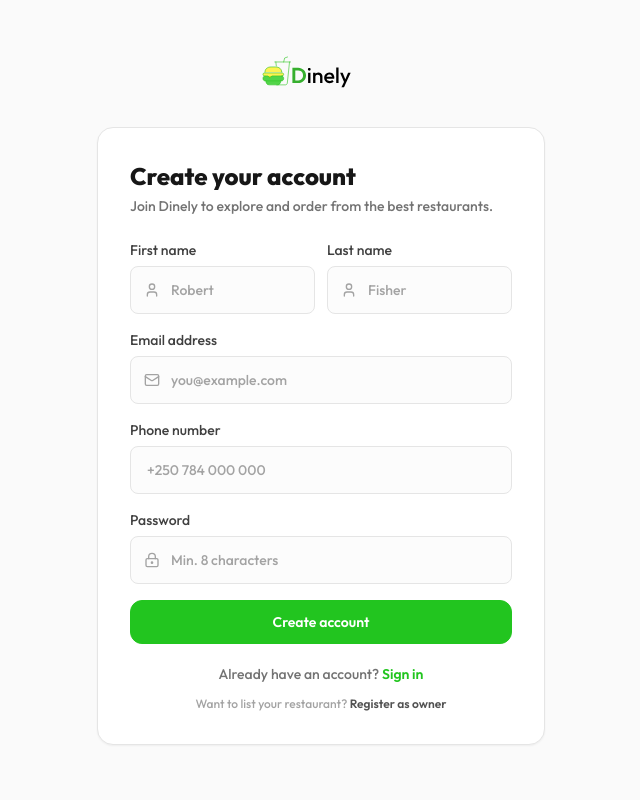
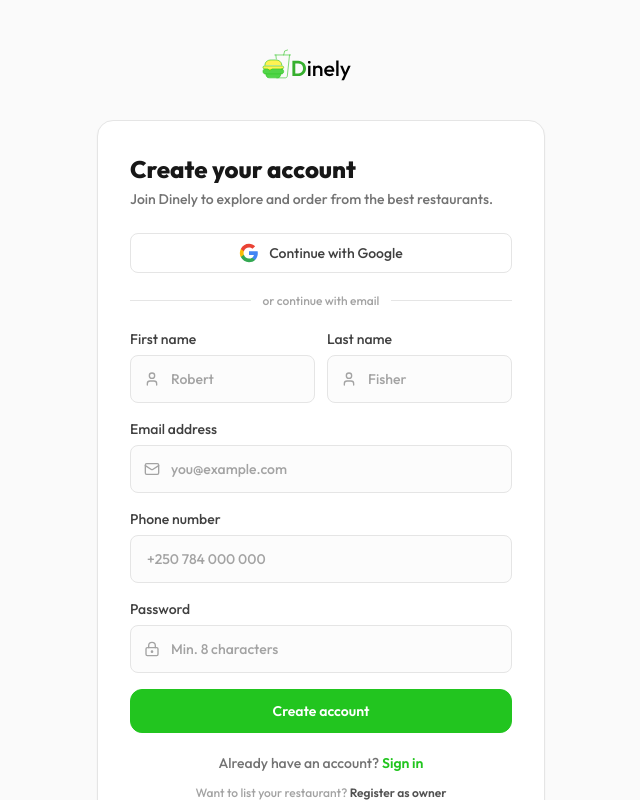
Before and after one commit to Honore-models/Dinely, a Next.js app: page /register-customer in a window 1280 px wide. Shown: the whole page, without its empty margins (319-959 px from the left). Built offline with nearby package versions, Linux system fonts and the light colour scheme; no server answers.

Commit message:
fix: removed getstarted

```diff
--- a/src/app/(auth)/register-customer/page.tsx
+++ b/src/app/(auth)/register-customer/page.tsx
@@ -7,6 +7,7 @@
 import { Input } from "@/components/ui/Input";
 import { useAuth } from "@/hooks/useAuth";
 import { DinelyLogo } from "@/components/brand/DinelyLogo";
+import { AuthGoogleButton } from "@/components/auth/AuthGoogleButton";
 
 export default function CustomerRegisterPage() {
   const { registerCustomer, loading, error } = useAuth();
@@ -44,7 +45,22 @@
             Join Dinely to explore and order from the best restaurants.
           </p>
 
-          <form className="mt-6 space-y-4" onSubmit={handleSubmit}>
+          <div className="mt-6">
+            <AuthGoogleButton label="Continue with Google" redirect="/home" />
+          </div>
+
+          <div className="relative my-5">
+            <div className="absolute inset-0 flex items-center">
+              <div className="w-full border-t border-neutral-200 dark:border-neutral-700" />
+            </div>
+            <div className="relative flex justify-center text-xs">
+              <span className="bg-white px-3 text-neutral-400 dark:bg-neutral-900 dark:text-neutral-500">
+                or continue with email
+              </span>
+            </div>
+          </div>
+
+          <form className="space-y-4" onSubmit={handleSubmit}>
             {error && (
               <div className="rounded-lg border border-red-200 bg-red-50 px-4 py-3 text-sm text-red-700 dark:border-red-900 dark:bg-red-950 dark:text-red-400">
                 {error}
--- a/src/app/get-started/page.tsx
+++ b/src/app/get-started/page.tsx
@@ -40,7 +40,7 @@
       "Rate & review your experiences",
     ],
     cta: "Create Account",
-    href: "/register",
+    href: "/register-customer",
     color: "amber" as const,
   },
 ];
```
